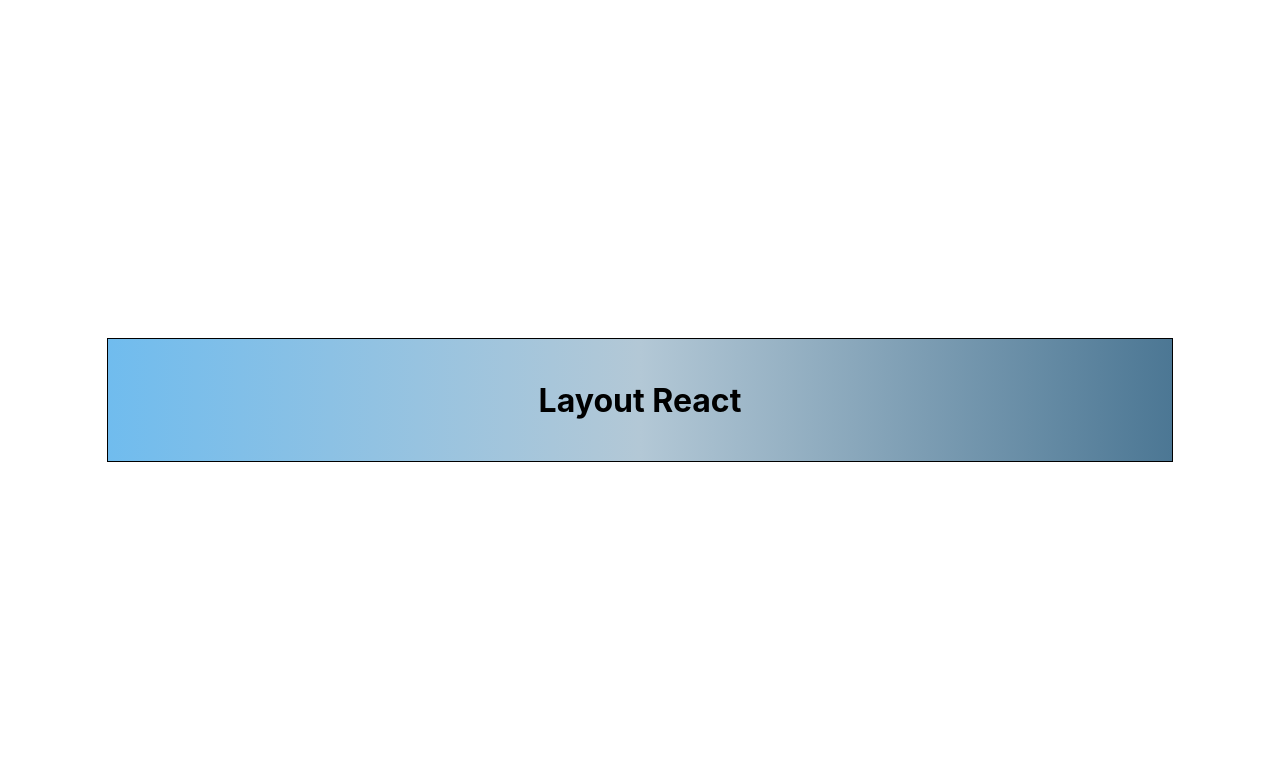
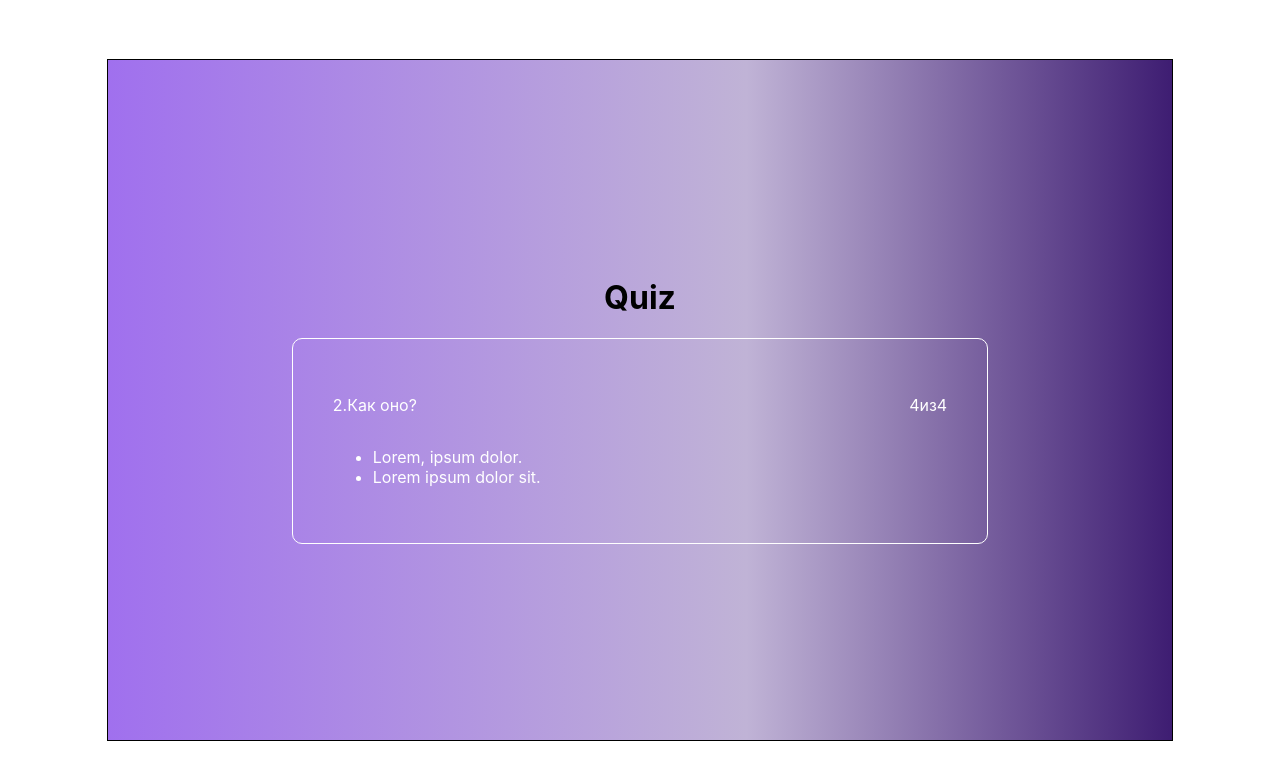
Before and after one commit to zotiken/react-vladilen-course, a React (Create React App) app: page / in a window 1280 px wide. Shown: the top 780 px of the page. Built offline with nearby package versions, Linux system fonts and the light colour scheme.

Commit message:
47 add component ActiveQuiz

```diff
--- a/src/components/ActiveQuiz.js
+++ b/src/components/ActiveQuiz.js
@@ -1,12 +1,23 @@
-import React, { Component } from 'react'
-import classes from './Quiz.module.scss'
-
-export default class Quiz extends Component {
-  render() {
-    return (
-      <div className={classes.container_quiz}>
-        <h1>Layout React</h1>
+import React from 'react';
+import classes from './ActiveQuiz.module.scss'
+export default function ActiveQuiz(props) {
+  return (
+    <div className={classes.question}>
+      <div className={classes.question_wrapper}>
+        <p>
+          <span>2.</span>
+          Как оно?
+        </p>
+        <p>
+          <span>4</span>
+          из
+          <span>4</span>
+        </p>
       </div>
-    );
-  }
-}
+      <ul className={classes.answers_list}>
+        <li>Lorem, ipsum dolor.</li>
+        <li>Lorem ipsum dolor sit.</li>
+      </ul>
+    </div>
+  );
+};
--- a/src/components/ActiveQuiz.module.scss
+++ b/src/components/ActiveQuiz.module.scss
@@ -1,10 +1,11 @@
-.container_quiz{
-  background: linear-gradient(to right, rgb(112, 188, 238) 0%, rgb(179, 200, 214) 50%, rgb(76, 119, 148) 100%);
-  border: 1px solid black;
-  padding: 20px;
-  display: flex;
-  align-items: center;
-  justify-content: center;
-  flex-direction: column;
-  width: 80%;
+.question{
+  border: 1px solid #fff;
+  border-radius: 10px;
+  padding: 40px;
+  width: 60%;
+  color: #fff;
+  &_wrapper{
+display: flex;
+justify-content: space-between;
 }
+}
--- a/src/containers/Quiz.js
+++ b/src/containers/Quiz.js
@@ -1,6 +1,6 @@
 import React, { Component } from 'react'
 import classes from './Quiz.module.scss'
-
+import ActiveQuiz from '../components/ActiveQuiz'
 export default class Quiz extends Component {
   state = {
     quiz:[]
@@ -8,7 +8,8 @@ export default class Quiz extends Component {
   render() {
     return (
       <div className={classes.container_quiz}>
-        <h1>Layout React</h1>
+        <h1>Quiz</h1>
+        <ActiveQuiz/>
       </div>
     );
   }
--- a/src/containers/Quiz.module.scss
+++ b/src/containers/Quiz.module.scss
@@ -1,5 +1,5 @@
 .container_quiz{
-  background: linear-gradient(to right, rgb(112, 188, 238) 0%, rgb(179, 200, 214) 50%, rgb(76, 119, 148) 100%);
+  background: linear-gradient(to right, rgb(160, 112, 238) 0%, rgb(192, 179, 214) 60%, rgb(62, 29, 114) 100%);
   border: 1px solid black;
   padding: 20px;
   display: flex;
@@ -7,4 +7,5 @@
   justify-content: center;
   flex-direction: column;
   width: 80%;
+  height: 80vh;
 }
```
